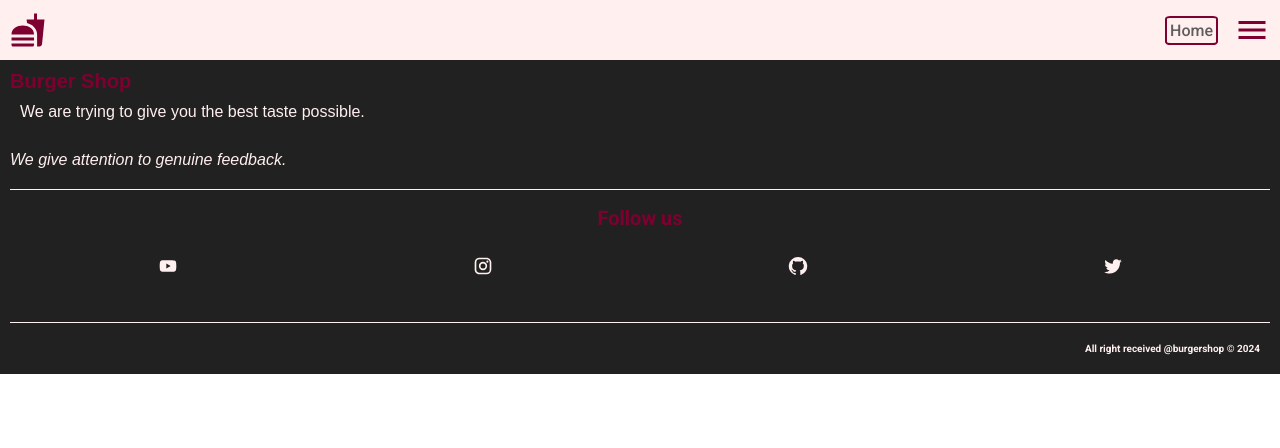
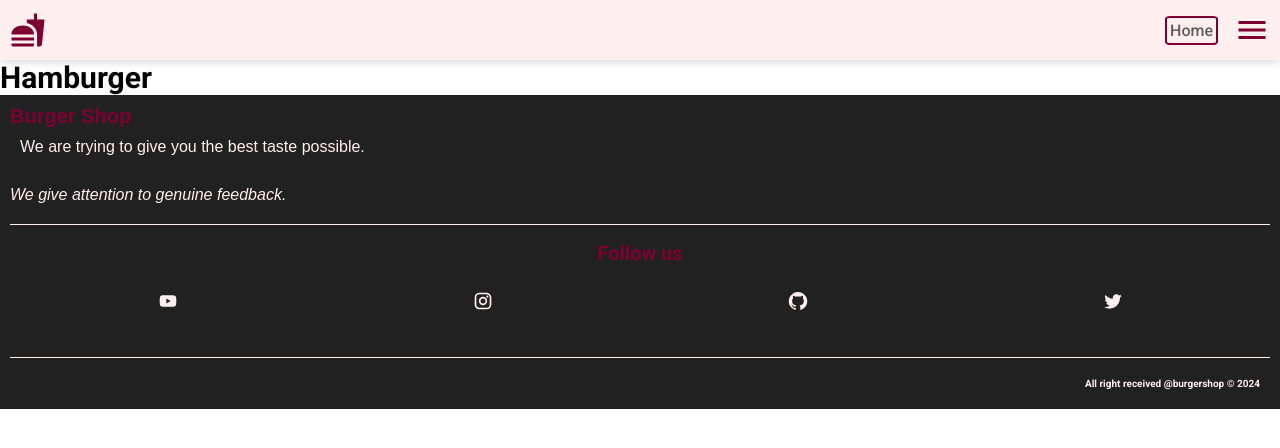
Before and after one commit to LuisCar09/Burger-shop, a React (Create React App) app: page /menu in a window 1280 px wide. Shown: the top 448 px of the page. Built offline with nearby package versions, Linux system fonts and the light colour scheme.

Commit message:
Menu component created, add path and route to app()

```diff
--- a/src/App.js
+++ b/src/App.js
@@ -4,11 +4,13 @@ import { BrowserRouter as Router, Route, Routes } from "react-router-dom";
 import Header from './components/Layout/Header';
 import Home from './components/home/Home';
 import Footer from './components/Layout/Footer';
+import Menu from './components/home/Menu';
 
 import './styles/header.scss'
 import './styles/home.scss'
 import './styles/footer.scss'
 import './styles/dropDownMenu.scss'
+import './styles/Menu.scss'
 
 function App() {
   return (
@@ -17,6 +19,7 @@ function App() {
 
       <Routes>
         <Route path='/' element={<Home />} />
+        <Route path="/menu" element={<Menu />} />
 
       </Routes>
 
--- /dev/null
+++ b/src/components/home/Menu.jsx
@@ -0,0 +1,12 @@
+import React from "react";
+
+
+const Menu = () => {
+    return(
+        <main id="menu">
+            <h2><strong>Hamburger</strong></h2>
+        </main>
+    )
+}
+
+export default Menu;
--- /dev/null
+++ b/src/styles/Menu.scss
@@ -0,0 +1,5 @@
+@import 'colors';
+
+h2{
+    font-size: 3rem;
+}
```
